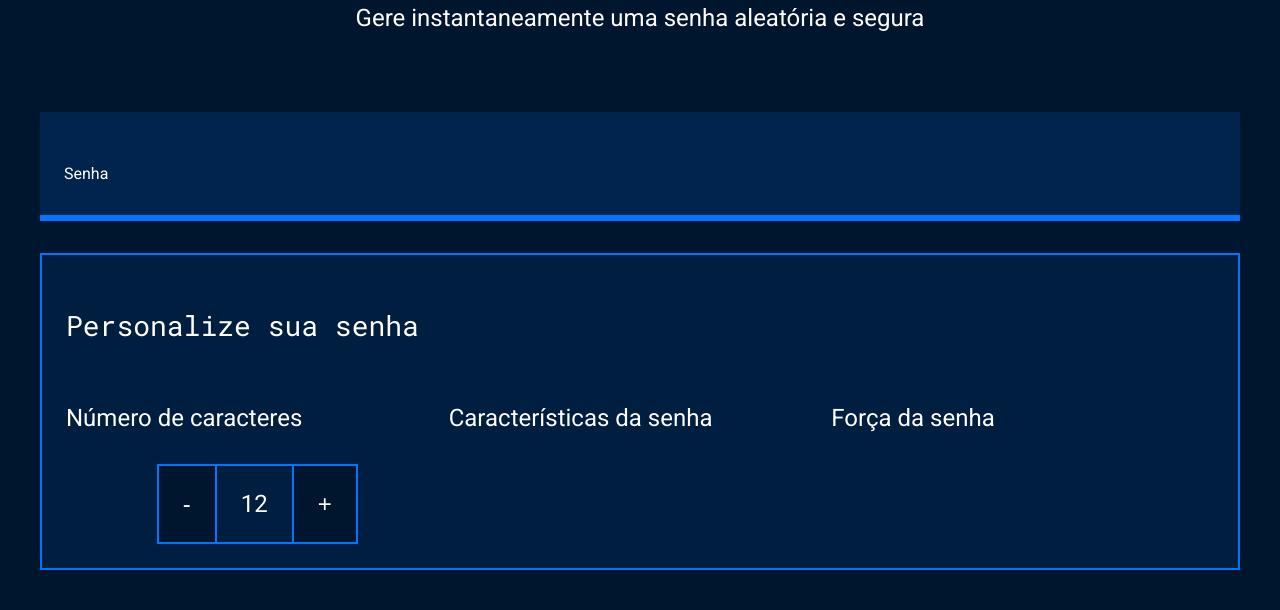
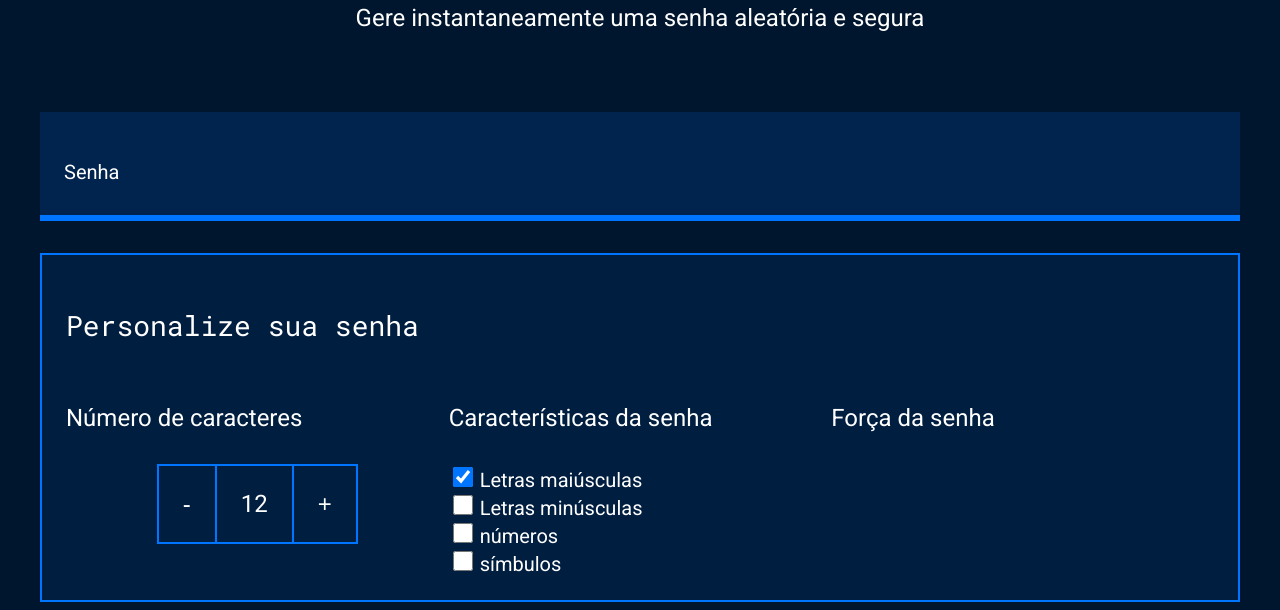
Before and after one commit to SamyFelix/Projeto-terceiro-ano-2025, a plain HTML site: page index.html in a window 1280 px wide. Shown: the part 214-824 px from the top of the page. Before the commit the page ends 800 px from the top, so only its background shows below. Drawn offline with Linux system fonts and the light colour scheme.

Commit message:
Baixando

```diff
--- a/index.html
+++ b/index.html
@@ -32,6 +32,22 @@
                 </div>
                 <div class="parametro-senha">
                     <h4 class="parametro-senha__titulo">Características da senha</h4>
+                    <div class="parametro-senha-checkbox">
+                        <input type="checkbox" name="maiuscula" class="checkbox" checked>
+                        <label for="maiuscula">Letras maiúsculas</label>
+                    </div>
+                    <div class="parametro-senha-checkbox">
+                        <input type="checkbox" name="minusculas" class="checkbox">
+                        <label for="minusculas">Letras minúsculas</label>
+                    </div>
+                    <div class="parametro-senha-checkbox">
+                        <input type="checkbox" name="numero" class="checkbox">
+                        <label for="numero">números</label>
+                    </div>
+                    <div class="parametro-senha-checkbox">
+                        <input type="checkbox" name="simbulo" class="checkbox">
+                        <label for="simbulo">símbulos</label>
+                    </div>
                 </div>
                 <div class="parametro-senha">
                     <h4 class="parametro-senha__titulo">Força da senha</h4>
--- a/style.css
+++ b/style.css
@@ -88,21 +88,32 @@ body{
 .parametro-senha-botoes{
     display: flex;
     justify-content: center;
-    cursor: pointer;
 }
+
 .parametro-senha__botao{
-background-color: var(--cor-de-fundo);
+    background-color: var(--fundo-texto);
     color: var(--branco);
     border: 2px solid var(--borda);
     padding: 24px;
     font-size: 24px;
+    cursor: pointer;
 }
+
 .parametro-senha__texto{
-    border-top:2px solid var(--borda);
-    border-bottom:2px solid var(--borda);
     padding: 24px;
-    margin: 0px;
+    border-top: 2px solid var(--borda);
+    border-bottom: 2px solid var(--borda);
+    margin: 0;
     font-size: 24px;
+}
+
+label{
+    font-size: 20px;
+}
+
+.checkbox{
+    width: 20px;
+    height: 20px;
 }
 
 @media screen and (min-width: 768px) {
```
Lines whose indentation alone changed are shown as unchanged.
